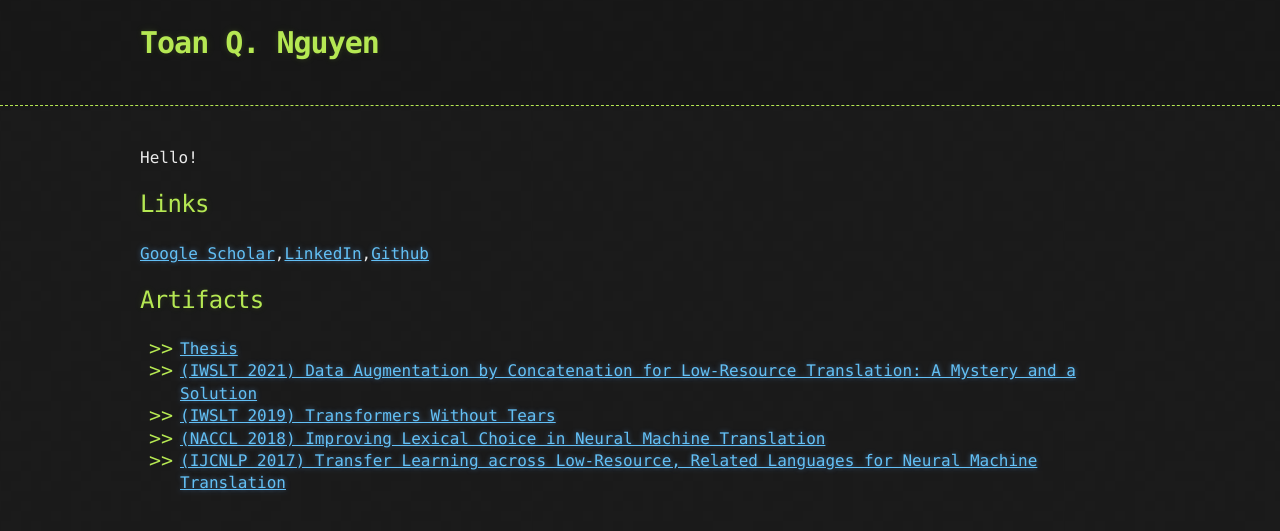
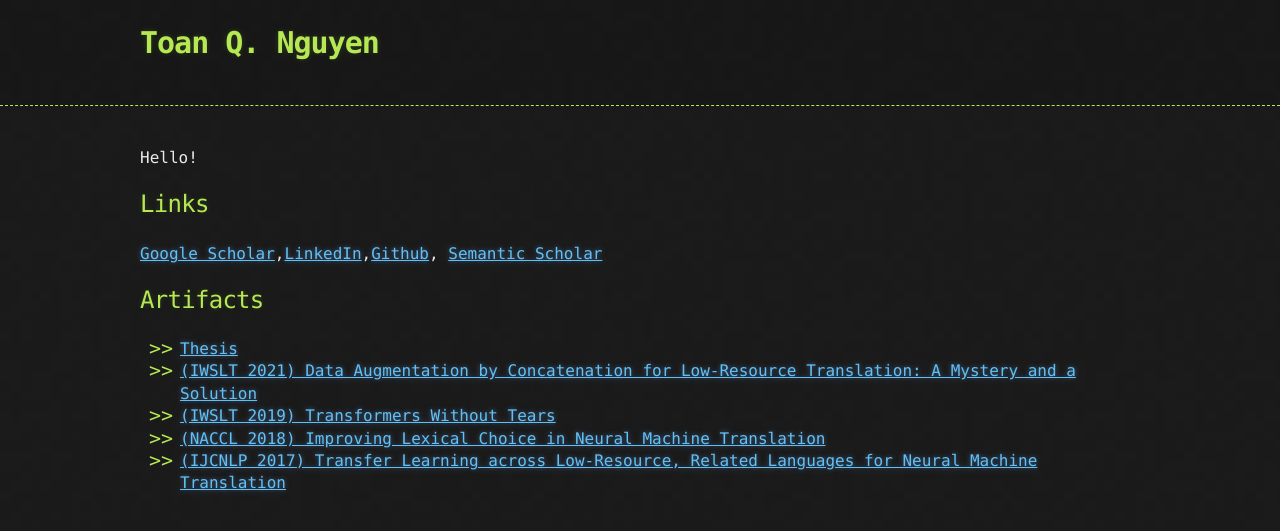
Before and after one commit to tnq177/tnq177.github.io, a Jekyll site: the page built from index.md, in a window 1280 px wide. Shown: the top 531 px of the page. Built offline with Jekyll 4.4.1, drawn with Linux system fonts in a browser that asks for light colours.

Commit message:
[c] add semantic scholar link

```diff
--- a/index.md
+++ b/index.md
@@ -3,7 +3,7 @@ layout: default
 ---
 Hello!
 ## Links
-[Google Scholar](https://scholar.google.com/citations?user=94XdoYsAAAAJ&hl=en){:target="_blank"},[LinkedIn](https://www.linkedin.com/in/toan-q-nguyen/){:target="_blank"},[Github](https://github.com/tnq177){:target="_blank"}
+[Google Scholar](https://scholar.google.com/citations?user=94XdoYsAAAAJ&hl=en){:target="_blank"},[LinkedIn](https://www.linkedin.com/in/toan-q-nguyen/){:target="_blank"},[Github](https://github.com/tnq177){:target="_blank"}, [Semantic Scholar](https://www.semanticscholar.org/author/Toan-Q.-Nguyen/32125163)
 
 ## Artifacts
 * [Thesis](assets/docs/ToanNguyenThesis.pdf)
```
